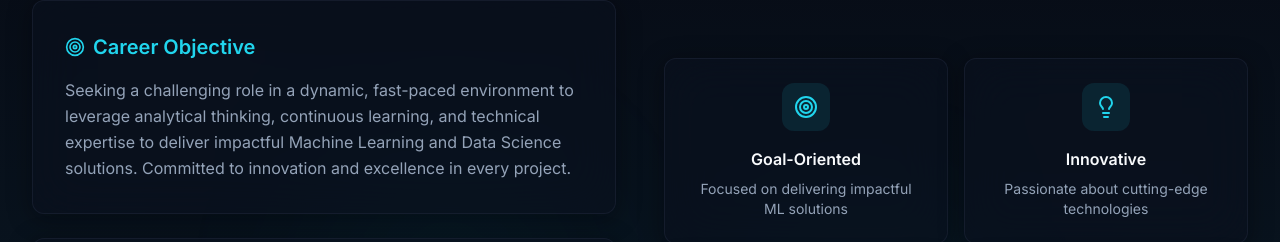
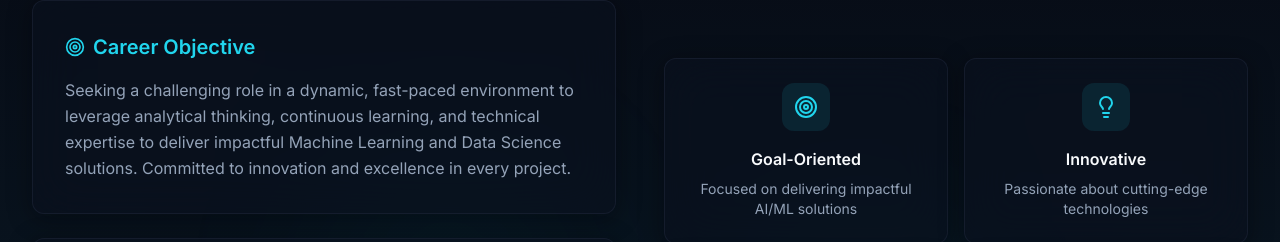
Before and after one commit to VENKATCHINTHAKINDI01/MY_PORTFOLIO.CV, a React (Vite) app: page / in a window 1280 px wide. Shown: the part 1130-1372 px from the top of the page. Built offline with nearby package versions, Linux system fonts and the light colour scheme; the HTML template or start-up script is replaced by a standard one.

Commit message:
Update description to include AI in highlights

```diff
--- a/src/components/AboutSection.tsx
+++ b/src/components/AboutSection.tsx
@@ -6,7 +6,7 @@ const highlights = [
   {
     icon: Target,
     title: 'Goal-Oriented',
-    description: 'Focused on delivering impactful ML solutions',
+    description: 'Focused on delivering impactful AI/ML solutions',
   },
   {
     icon: Lightbulb,
```
